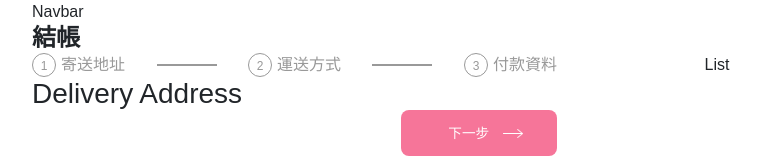
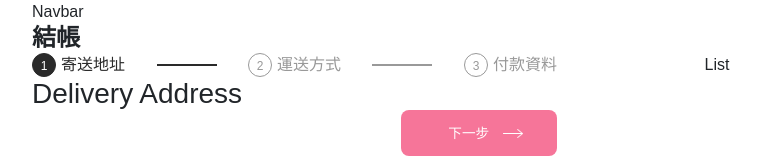
Before and after one commit to Joy-Chang-2021/AC_3_shopping_cart_vue, a Vue app: page /shoppingcart in a window 1280 px wide. Shown: the top 160 px of the page, without its empty margins (53-814 px from the left). Built offline with nearby package versions, Linux system fonts and the light colour scheme.

Commit message:
ShoppingCart.vue / data: step  → (control) → StepsPanel.vue / style

```diff
--- a/src/components/StepsPanel.vue
+++ b/src/components/StepsPanel.vue
@@ -1,18 +1,43 @@
 <template>
   <div class="d-flex justify-content-between align-items-center">
-    <div class="step">
-      <h4>1</h4>
+    <div class="step"
+      :class="['step', {'active': currentStep === 0, 'check': currentStep > 0 }]"
+    >
+      <h4 v-html="checkMarkHandler(1)"></h4>
       <h5>寄送地址</h5>
     </div>
-    <span class="line"></span>
-    <div class="step">
-      <h4>2</h4>
+    <span :class="['line', {'active': currentStep >= 0}]"></span>
+    <div
+      :class="['step', {'active': currentStep === 1, 'check': currentStep > 1 }]"
+    >
+      <h4 v-html="checkMarkHandler(2)"></h4>
       <h5>運送方式</h5>
     </div>
-    <span class="line"></span>
-    <div class="step">
-      <h4>3</h4>
+    <span :class="['line', {'active': currentStep >= 1}]"></span>
+    <div
+      :class="['step', {'active': currentStep === 2, 'check': currentStep > 2 }]"
+    >
+      <h4 v-html="checkMarkHandler(3)"></h4>
       <h5>付款資料</h5>
     </div>
   </div>
 </template>
+
+<script>
+export default {
+  props: {
+    currentStep: {
+      type: Number,
+      required: true
+    }
+  },
+  methods: {
+    checkMarkHandler(value) {
+      // 畫面圓圈(value) 1 2 3 ；步驟(this.currentStep) 0 1 2
+      // 當(value) > (this.currentStep) 畫面顯示 value值
+      // 當(value) <= (this.currentStep) 畫面顯示「打勾」
+      return value <= this.currentStep ? '&#10003' : value
+    }
+  }
+}
+</script>
--- a/src/css/app.css
+++ b/src/css/app.css
@@ -32,7 +32,8 @@ button[disabled] {
 }
 
 :root {
-  --step-line: #999999;
+  --step: #999999;
+  --step-active: #2a2a2a;
   --btn-next-background: #F67599;
   --btn-next-arrow: url('../assets/arrow-next.png');
   --btn-pre-font-color: #000000;
@@ -40,7 +41,8 @@ button[disabled] {
 }
 
 :root {
-  --step-line: #999999;
+  --step: #999999;
+  --step-active: #2a2a2a;
   --btn-next-background: #F67599;
   --btn-next-arrow: url('../assets/arrow-next.png');
   --btn-pre-font-color: #000000;
@@ -54,7 +56,7 @@ button[disabled] {
   -webkit-box-align: center;
       -ms-flex-align: center;
           align-items: center;
-  color: var(--step-line);
+  color: var(--step);
 }
 
 .step h4 {
@@ -63,7 +65,7 @@ button[disabled] {
   line-height: 24px;
   text-align: center;
   border-radius: 50%;
-  border: 1px solid var(--step-line);
+  border: 1px solid var(--step);
   font-size: 0.75rem;
 }
 
@@ -72,13 +74,33 @@ button[disabled] {
   font-size: 1rem;
 }
 
+.step:nth-child(1) h4 {
+  color: #ffffff;
+  background-color: var(--step-active);
+}
+
 .line {
   width: 60px;
-  border-top: 2px solid var(--step-line);
+  border-top: 2px solid var(--step);
+}
+
+.active, .check {
+  color: var(--step-active);
+  border-color: var(--step-active);
+}
+
+.active h4, .check h4 {
+  border-color: var(--step-active);
+}
+
+.check h4 {
+  color: #ffffff;
+  background-color: var(--step-active);
 }
 
 :root {
-  --step-line: #999999;
+  --step: #999999;
+  --step-active: #2a2a2a;
   --btn-next-background: #F67599;
   --btn-next-arrow: url('../assets/arrow-next.png');
   --btn-pre-font-color: #000000;
--- a/src/scss/_StepsPanel.scss
+++ b/src/scss/_StepsPanel.scss
@@ -4,19 +4,39 @@
 .step {
   display: flex;
   align-items: center;
-  color: var(--step-line);
+  color: var(--step);
   h4 {
     @include circle(24px);
-    border: 1px solid var(--step-line);
+    border: 1px solid var(--step);
     font-size: 0.75rem;
   }
   h5 {
     margin-left: 5px;
     font-size: 1rem;
   }
+  &:nth-child(1) h4 {
+    color: #{$white};
+    background-color: var(--step-active)
+  }
 }
 
 .line {
   width: 60px;
-  border-top: 2px solid var(--step-line);
+  border-top: 2px solid var(--step);
 }
+
+.active {
+  color: var(--step-active);
+  border-color: var(--step-active);
+  h4 {
+    border-color: var(--step-active);
+  }
+}
+
+.check {
+  @extend .active;
+  h4 {
+    color: #{$white};
+    background-color: var(--step-active)
+  }
+}
--- a/src/scss/_variables.scss
+++ b/src/scss/_variables.scss
@@ -8,7 +8,8 @@ $gray2: #999999;
 $grey1: #e6e6eb;
 
 :root {
-  --step-line: #{$gray2};
+  --step: #{$gray2};
+  --step-active: #{$gray5};
   --btn-next-background: #{$pink};
   --btn-next-arrow: url('../assets/arrow-next.png');
   --btn-pre-font-color: #{$black};
--- a/src/views/ShoppingCart.vue
+++ b/src/views/ShoppingCart.vue
@@ -3,7 +3,9 @@
     <h2>結帳</h2>
     <div class="main-wrapper">
       <div class="wrapper-left">
-        <StepsPanel />
+        <StepsPanel
+          :current-step="step"
+        />
         <DeliveryAddress
           :class="{ 'd-none': step !== 0 }"
         />
```
Also changed, not shown: src/css/app.min.css (+1 -1 lines), 2 other files (tests, documents, lock files or other folders).
